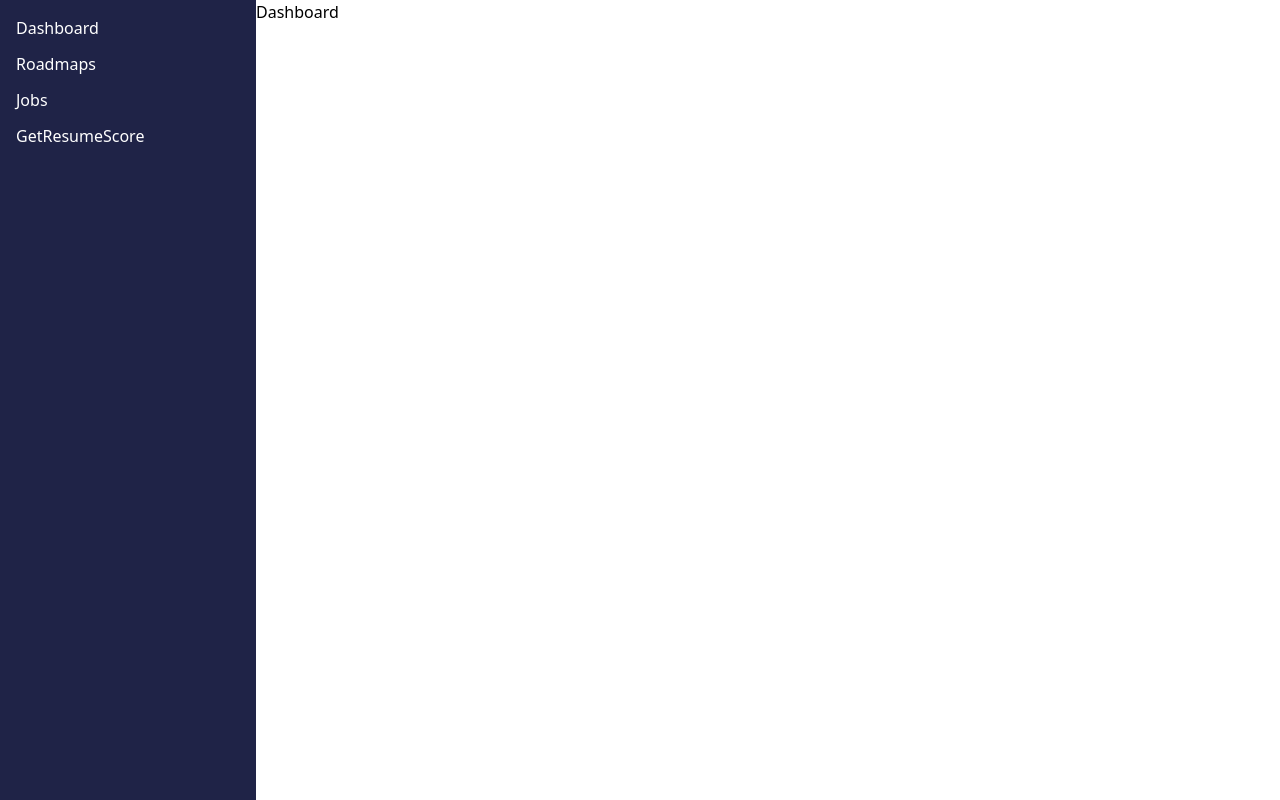
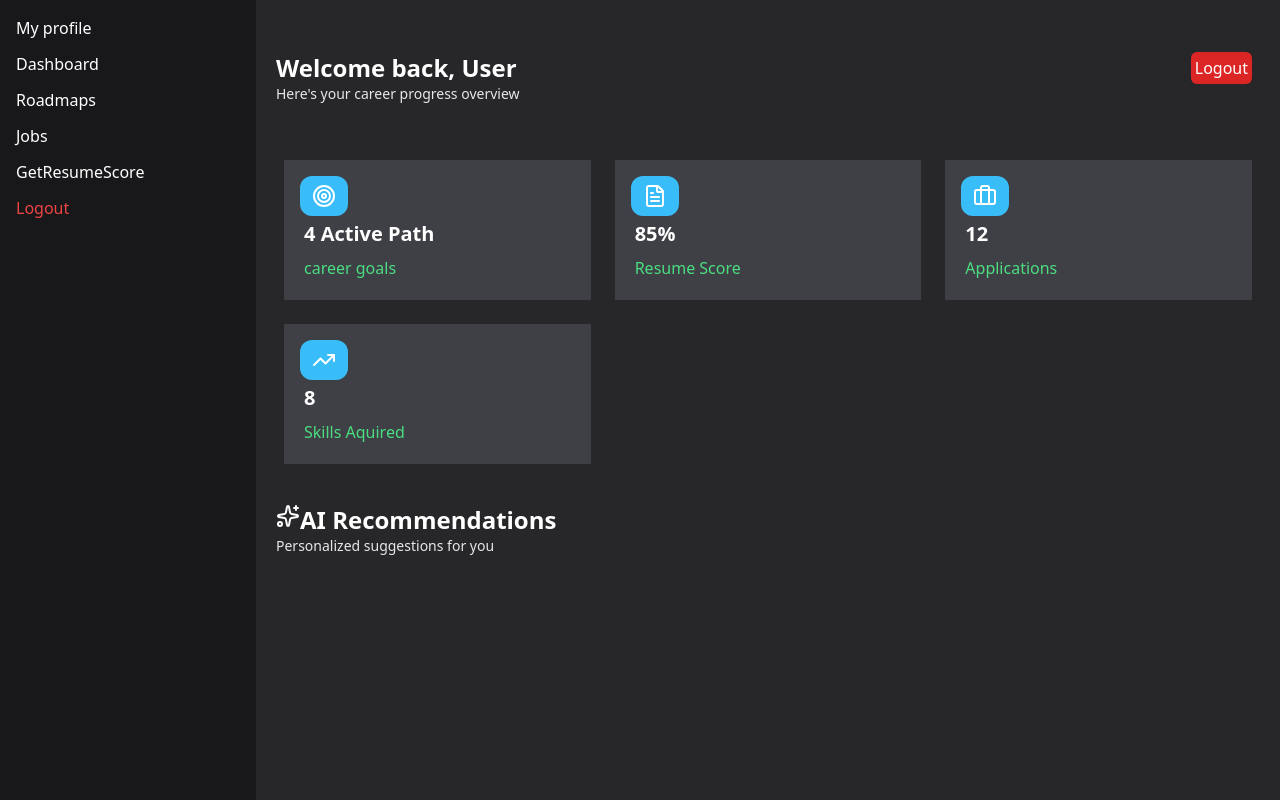
Before and after one commit to mohit98k/MentorFlow, a React (Vite) app in the folder frontend/: page /dashboard in a window 1280 px wide. Built offline with nearby package versions, Linux system fonts and the light colour scheme; sample sign-in values are in the browser's storage.

Commit message:
dashboard ui , logout button ui , added profile section

```diff
--- a/frontend/package.json
+++ b/frontend/package.json
@@ -11,6 +11,7 @@
   },
   "dependencies": {
     "axios": "^1.13.2",
+    "lucide-react": "^0.562.0",
     "react": "^19.2.0",
     "react-dom": "^19.2.0",
     "react-router-dom": "^7.11.0"
--- a/frontend/src/App.jsx
+++ b/frontend/src/App.jsx
@@ -1,5 +1,5 @@
 import  Register  from "./pages/auth/Register"
-import AppRouter from "./router/Approuter"
+import AppRouter from "./router/AppRouter"
 function App() {
   return (
     <>
--- a/frontend/src/components/navigator/sidebar.jsx
+++ b/frontend/src/components/navigator/sidebar.jsx
@@ -2,12 +2,14 @@ import React from 'react'
 import { NavLink } from 'react-router-dom'
 const Sidebar = () => {
   return (
-    <div className='w-64 bg-[#1f2347] text-white p-4 flex flex-col gap-3 '>
+    <div className='w-64 bg-zinc-900 text-white p-4 flex flex-col gap-3 '>
 
+       <NavLink to="/profile">My profile</NavLink>
        <NavLink to="/dashboard">Dashboard</NavLink>
        <NavLink to="/roadmaps">Roadmaps</NavLink>
        <NavLink to="/jobs">Jobs</NavLink>
        <NavLink to="/resume">GetResumeScore</NavLink>
+       <NavLink to="/logout" className='text-red-500'>Logout</NavLink>
 
     </div>
   )
--- /dev/null
+++ b/frontend/src/components/ui/LogoutButton.jsx
@@ -0,0 +1,16 @@
+import React from 'react'
+
+const LogoutButton = () => {
+  const handleClick=()=>{
+        console.log("log out");
+    }
+  return (
+    <div>
+        <button className='bg-red-600 rounded-md p-1   text-white' onClick={handleClick}>
+            Logout
+        </button>
+    </div>
+  )
+}
+
+export default LogoutButton;
--- /dev/null
+++ b/frontend/src/components/ui/Statcard.jsx
@@ -0,0 +1,12 @@
+import React from 'react'
+const Statcard = ({Icon,title,text}) => {
+  return (
+    <div className='flex flex-col bg-zinc-700 p-4'>
+        <Icon className="w-12 h-10 p-2 text-white bg-sky-400 rounded-xl"/>
+        <div className= 'p-1 text-white font-semibold  text-xl'> {title} </div>
+        <div className='text-green-400 p-1 font-sans '>{text}</div>
+    </div>
+  )
+}
+
+export default Statcard;
--- a/frontend/src/layouts/DashboardLayout.jsx
+++ b/frontend/src/layouts/DashboardLayout.jsx
@@ -1,11 +1,11 @@
 import React from 'react'
 import { Outlet } from 'react-router-dom';
-import Sidebar from '../components/navigator/sidebar';
+import Sidebar from '../components/navigator/Sidebar';
 const DashboardLayout = () => {
   return (
-    <div className='flex min-h-screen'>
+    <div className='flex min-h-screen '>
       <Sidebar/>
-      <main className=''>
+      <main className='flex-1  bg-zinc-800 text-white'>
         <Outlet/>
       </main>
     </div>
--- a/frontend/src/pages/Dashboard.jsx
+++ b/frontend/src/pages/Dashboard.jsx
@@ -1,8 +1,62 @@
 import React from 'react'
-
+import Statcard from '../components/ui/Statcard'
+import { Target, FileText, Briefcase , TrendingUp ,Sparkles } from "lucide-react";
+import LogoutButton from '../components/ui/LogoutButton';
 const Dashboard = () => {
   return (
-    <div>Dashboard</div>
+    <div className='min-h-screen bg-inherit p-5 '>
+
+      <div className='flex flex-row mt-8 mb-12 justify-between pr-2'>
+        <div className='text-white text-2xl font-semibold '>
+        Welcome back, User
+        <div className='text-sm text-gray-200 font-normal'>
+          Here's your career progress overview
+        </div>
+
+      </div>
+      <LogoutButton/>
+      </div>
+
+      <div className='grid sm-grid-cols-2 grid-cols-3 gap-6 mb-8 p-2' >
+          <Statcard
+            Icon={Target}
+            title="4 Active Path"
+            text="career goals"
+          />
+          <Statcard
+            Icon={FileText}
+            title="85%"
+            text="Resume Score"
+          />
+          <Statcard
+            Icon={Briefcase}
+            title="12"
+            text="Applications"
+          />
+           <Statcard
+            Icon={TrendingUp}
+            title="8"
+            text="Skills Aquired"
+          />
+      </div>
+
+      <div >
+
+        <div className='text-white text-2xl font-semibold mt-8 mb-12 '>
+          <div className='flex flex-row'>
+            <Sparkles/>
+            <div>
+               AI Recommendations
+            </div>
+          </div>
+        <div className='text-sm text-gray-200 font-normal'>
+          Personalized suggestions for you
+        </div>
+      </div>
+
+      </div>
+
+    </div>
   )
 }
 
--- /dev/null
+++ b/frontend/src/pages/Logout.jsx
@@ -0,0 +1,9 @@
+import React from 'react'
+
+const Logout = () => {
+  return (
+    <div>Logout</div>
+  )
+}
+
+export default Logout
--- /dev/null
+++ b/frontend/src/pages/Profile.jsx
@@ -0,0 +1,9 @@
+import React from 'react'
+
+const Profile = () => {
+  return (
+    <div>Profile</div>
+  )
+}
+
+export default Profile
--- a/frontend/src/router/AppRouter.jsx
+++ b/frontend/src/router/AppRouter.jsx
@@ -8,6 +8,8 @@ import Dashboard from "../pages/Dashboard";
 import Jobs from "../pages/Jobs";
 import Resume from "../pages/Resume";
 import Roadmaps from "../pages/Roadmaps";
+import Profile from "../pages/Profile";
+import Logout from "../pages/Logout";
 
 const AppRouter=()=>{
     return (
@@ -60,6 +62,8 @@ const AppRouter=()=>{
               <Route path="/jobs" element={<Jobs />} />
               <Route path="/roadmaps" element={<Roadmaps />} />
               <Route path="/resume" element={<Resume />} />
+              <Route path="/profile" element={<Profile />} />
+              <Route path="/logout" element={<Logout />} />
 
             </Route>
 
```
Also changed, not shown: frontend/src/components/ui/Button.jsx (deleted), 2 other files (tests, documents, lock files or other folders).
